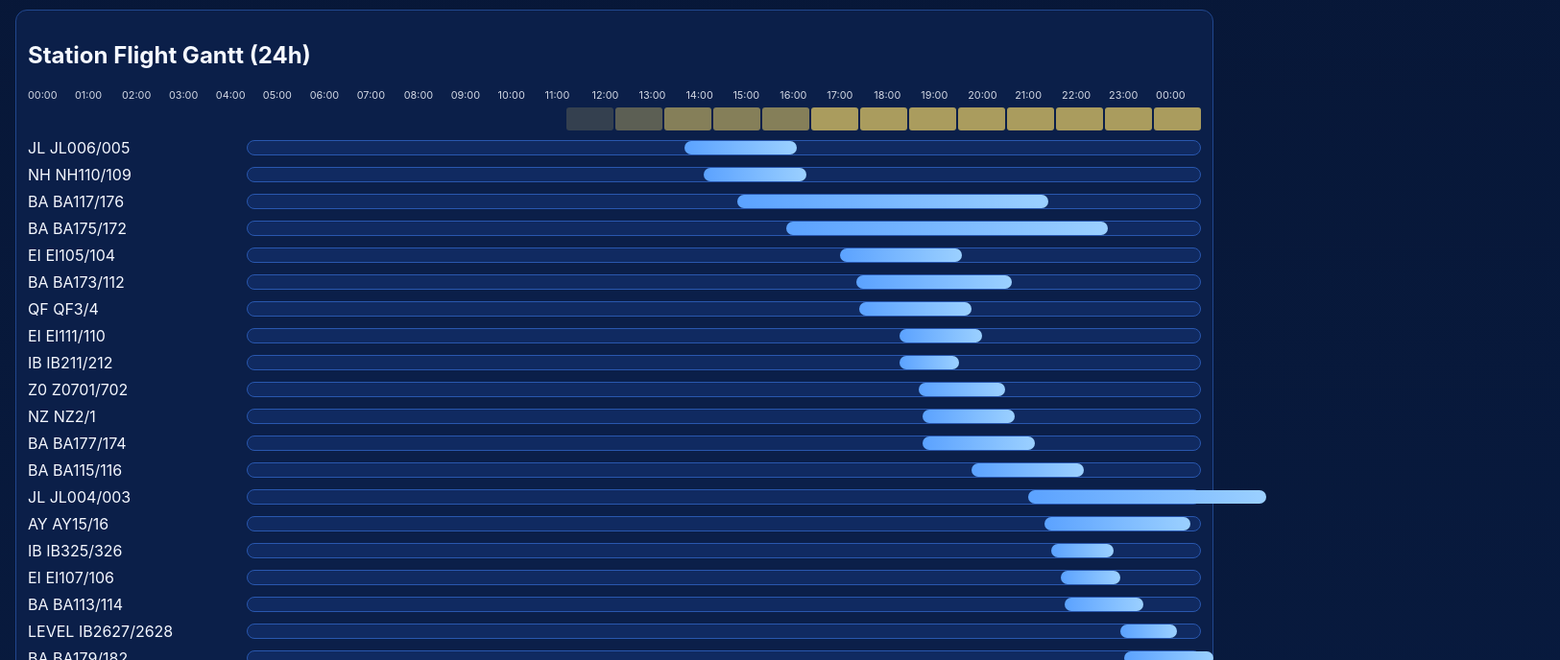
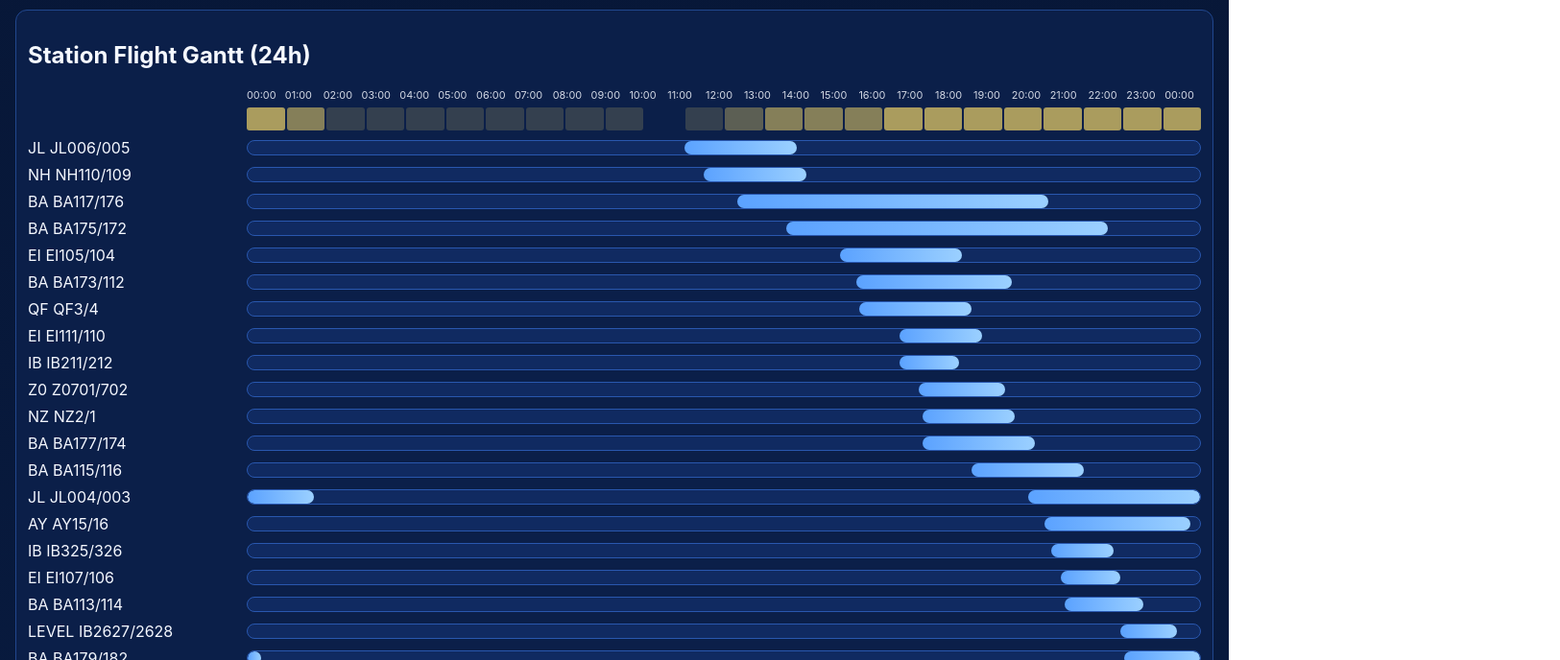
Before and after one commit to andrew-ibsen/jfk-ops-live-dashboard, a React (Vite) app: page / in a window 1280 px wide. Shown: the part 1640-2328 px from the top of the page at 96% size, 1625 px wide, since content can reach past the window. Built offline with nearby package versions, Linux system fonts and the light colour scheme.

Commit message:
fix(gantt): align time scale and split overnight bars at midnight

```diff
--- a/src/App.css
+++ b/src/App.css
@@ -11,10 +11,12 @@
 th,td{padding:9px;border-bottom:1px solid #1e3f80;text-align:left}
 .status{padding:2px 8px;border-radius:999px;border:1px solid #5a86dd;font-size:.8rem;text-transform:capitalize}
 .status.airborne{background:#1c5f2a;border-color:#4acb6a}.status.arrived{background:#3b3b3b;border-color:#8d8d8d}
+.scaleWrap,.overlayWrap{display:grid;grid-template-columns:220px 1fr;gap:8px;align-items:center}
+.scaleLabelPad{display:block}
 .scale{display:grid;grid-template-columns:repeat(25,1fr);gap:2px;font-size:.68rem;opacity:.85;margin-bottom:6px}
 .busyOverlay{display:grid;grid-template-columns:repeat(24,1fr);gap:2px;height:24px;margin-bottom:8px}
 .busyOverlay>div{background:#ffdf6b;border-radius:3px;opacity:.1}
 .gantt{display:grid;gap:8px}.gRow{display:grid;grid-template-columns:220px 1fr;gap:8px;align-items:center}
-.gTrack{position:relative;height:16px;background:#102a61;border-radius:999px;border:1px solid #2957ae}
+.gTrack{position:relative;height:16px;background:#102a61;border-radius:999px;border:1px solid #2957ae;overflow:hidden}
 .gBar{position:absolute;height:100%;background:linear-gradient(90deg,#5ba2ff,#9bd0ff);border-radius:999px}
-@media (max-width:980px){.uploads{grid-template-columns:1fr}.gRow{grid-template-columns:1fr}.scale{grid-template-columns:repeat(13,1fr)}}
+@media (max-width:980px){.uploads{grid-template-columns:1fr}.gRow,.scaleWrap,.overlayWrap{grid-template-columns:1fr}.scale{grid-template-columns:repeat(13,1fr)}}
--- a/src/App.tsx
+++ b/src/App.tsx
@@ -123,6 +123,19 @@
   const t = normalizeTime(v)
   if (!t) return undefined
   return Number(t.slice(0, 2)) * 60 + Number(t.slice(2, 4))
+}
+
+function ganttSegments(startMin: number, endMin: number) {
+  // returns 1 or 2 clipped segments in [0..100]% timeline
+  const day = 24 * 60
+  if (endMin >= startMin) {
+    return [{ left: (startMin / day) * 100, width: Math.max(((endMin - startMin) / day) * 100, 1.2) }]
+  }
+  // overnight split
+  return [
+    { left: (startMin / day) * 100, width: Math.max(((day - startMin) / day) * 100, 1.2) },
+    { left: 0, width: Math.max((endMin / day) * 100, 1.2) }
+  ]
 }
 
 async function fetchOpenSky(station: Station) {
@@ -298,29 +311,41 @@
 
       <section className="panel">
         <h2>Station Flight Gantt (24h)</h2>
+        <div className="scaleWrap">
+          <span className="scaleLabelPad" />
           <div className="scale">
             {Array.from({ length: 25 }).map((_, i) => <span key={i}>{String(i % 24).padStart(2, '0')}:00</span>)}
           </div>
+        </div>
+        <div className="overlayWrap">
+          <span className="scaleLabelPad" />
           <div className="busyOverlay">
             {Array.from({ length: 24 }).map((_, h) => {
               const c = mergedFlights.filter((f) => {
                 const s = toMinutes(f.eta) ?? 0
-              let e = toMinutes(f.std) ?? s + 60
-              if (e < s) e += 24 * 60
-              const hm = h * 60
-              return hm >= s && hm < e
+                const eRaw = toMinutes(f.std) ?? ((s + 60) % (24 * 60))
+                const inRange = eRaw >= s
+                  ? (h * 60 >= s && h * 60 < eRaw)
+                  : (h * 60 >= s || h * 60 < eRaw)
+                return inRange
               }).length
               return <div key={h} style={{ opacity: Math.min(c / 6, 0.65) }} title={`${c} flights around ${String(h).padStart(2, '0')}:00`} />
             })}
           </div>
+        </div>
         <div className="gantt">
           {mergedFlights.map((f) => {
             const start = toMinutes(f.eta) ?? 0
-            let end = toMinutes(f.std) ?? start + 60
-            if (end < start) end += 24 * 60
-            const left = (start / (24 * 60)) * 100
-            const width = Math.max(((end - start) / (24 * 60)) * 100, 1.2)
-            return <div key={`g-${f.key}`} className="gRow"><span>{f.airline} {f.flight}</span><div className="gTrack"><div className="gBar" style={{ left: `${left}%`, width: `${width}%` }} /></div></div>
+            const end = toMinutes(f.std) ?? ((start + 60) % (24 * 60))
+            const segs = ganttSegments(start, end)
+            return (
+              <div key={`g-${f.key}`} className="gRow">
+                <span>{f.airline} {f.flight}</span>
+                <div className="gTrack">
+                  {segs.map((s, i) => <div key={i} className="gBar" style={{ left: `${s.left}%`, width: `${s.width}%` }} />)}
+                </div>
+              </div>
+            )
           })}
         </div>
       </section>
```
Lines whose indentation alone changed are shown as unchanged.
